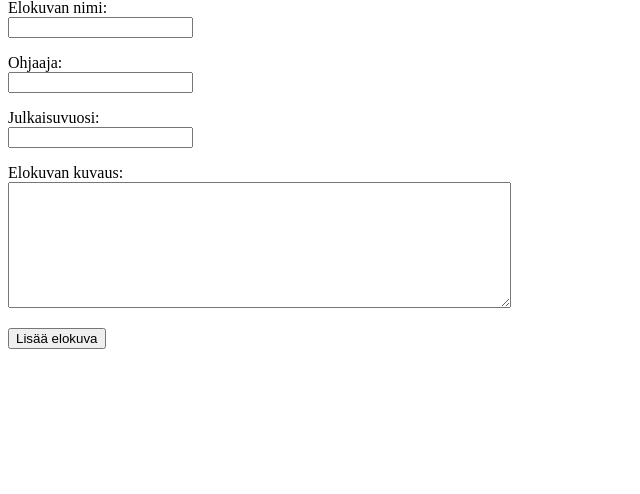
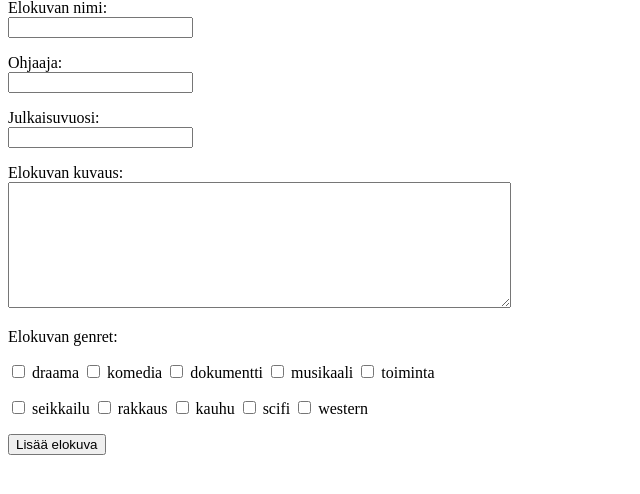
Before and after one commit to mBAARMAN/Elokuva-arvostelut, a Flask app: page /new_movie in a window 1280 px wide. Shown: the part 81-575 px from the top of the page, without its empty margins (0-640 px from the left). Run offline with Flask 3, Linux system fonts and the light colour scheme; the visitor is signed in with stand-in values (Sample User, id 1).

Commit message:
Add genres to movies

```diff
--- a/app.py
+++ b/app.py
@@ -48,9 +48,10 @@ def create_movie():
     director = request.form["director"]
     year = request.form["year"]
     description = request.form["description"]
+    genre = ",".join(request.form.getlist("genre"))
     user_id = session["user_id"]
 
-    movies.add_movie(title, director, year, description, user_id)
+    movies.add_movie(title, director, year, description, genre, user_id)
 
     return redirect("/")
 
@@ -62,6 +63,7 @@ def edit_movie(movie_id):
         abort(404)
     if movie["user_id"] != session["user_id"]:
         abort(403)
+
     return render_template("edit_movie.html", movie=movie)
 
 @app.route("/update_movie", methods=["POST"])
@@ -78,8 +80,9 @@ def update_movie():
     director = request.form["director"]
     year = request.form["year"]
     description = request.form["description"]
+    genre = ",".join(request.form.getlist("genre"))
 
-    movies.update_movie(movie_id, title, director, year, description)
+    movies.update_movie(movie_id, title, director, year, description, genre)
 
     return redirect("/movie/" + str(movie_id))
 
--- a/schema.sql
+++ b/schema.sql
@@ -10,6 +10,7 @@ CREATE TABLE movies (
     director TEXT,
     year INTEGER,
     description TEXT,
+    genre TEXT,
     user_id INTEGER REFERENCES users
 );
 
--- a/templates/new_movie.html
+++ b/templates/new_movie.html
@@ -24,6 +24,21 @@
       Elokuvan kuvaus: <br />
       <textarea name="description" rows="8" cols="60"></textarea>
     </p>
+    <p>Elokuvan genret:</p>
+    <p>
+      <input type="checkbox" name="genre" value="draama" /> draama
+      <input type="checkbox" name="genre" value="komedia" /> komedia
+      <input type="checkbox" name="genre" value="dokumentti" /> dokumentti
+      <input type="checkbox" name="genre" value="musikaali" /> musikaali
+      <input type="checkbox" name="genre" value="toiminta" /> toiminta
+    </p>
+    <p>
+      <input type="checkbox" name="genre" value="seikkailu" /> seikkailu
+      <input type="checkbox" name="genre" value="rakkaus" /> rakkaus
+      <input type="checkbox" name="genre" value="kauhu" /> kauhu
+      <input type="checkbox" name="genre" value="scifi" /> scifi
+      <input type="checkbox" name="genre" value="western" /> western
+    </p>
     <input type="submit" value="Lisää elokuva" />
   </form>
 </body>
--- a/templates/show_movie.html
+++ b/templates/show_movie.html
@@ -17,6 +17,10 @@
     {{ movie.year }} - {{ movie.director }}
   </p>
   <p>
+    ({% set genre_list = movie.genre.split(',') %}
+    {{ genre_list | join(', ') }} )
+  </p>
+  <p>
     {{ movie.description }}
   </p>
   <p>
```
Also changed, not shown: movies.py (+8 -6 lines), templates/edit_movie.html (+15 -0 lines).
